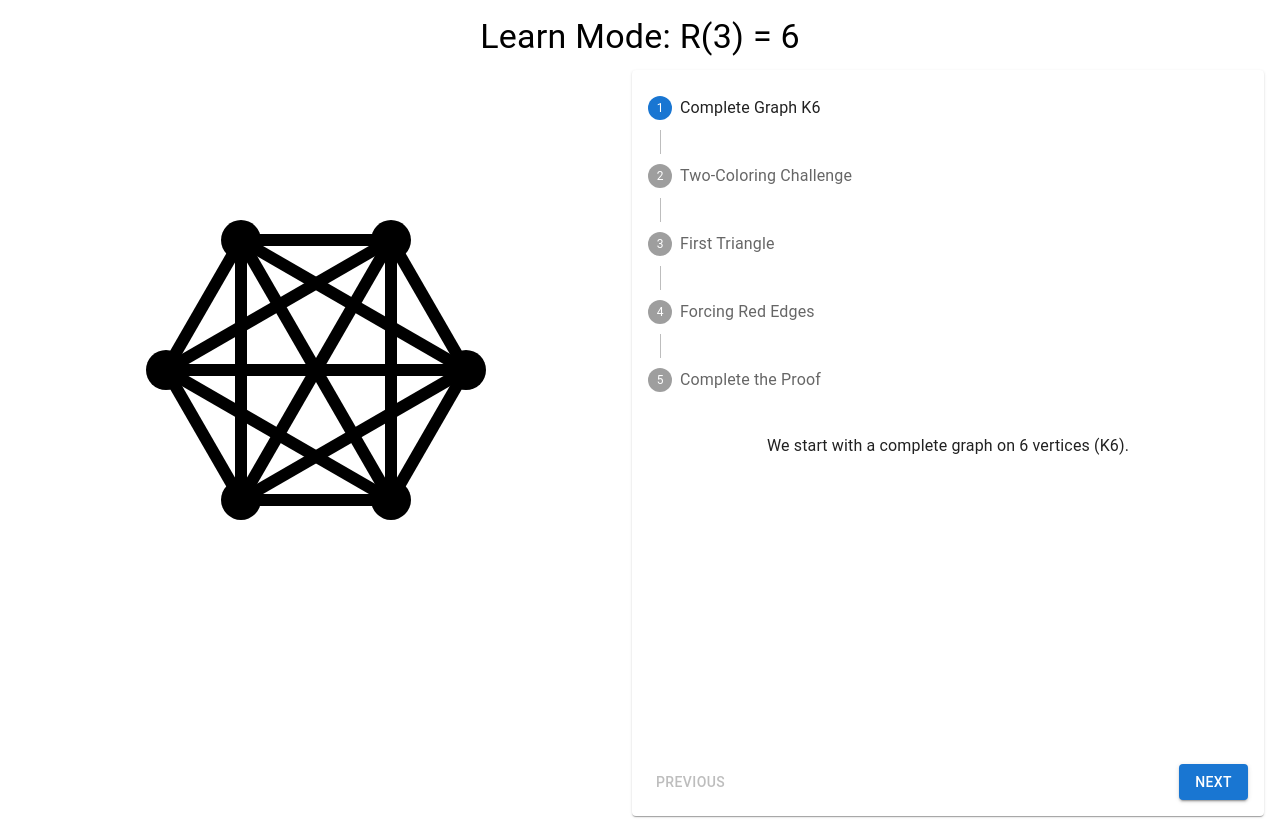
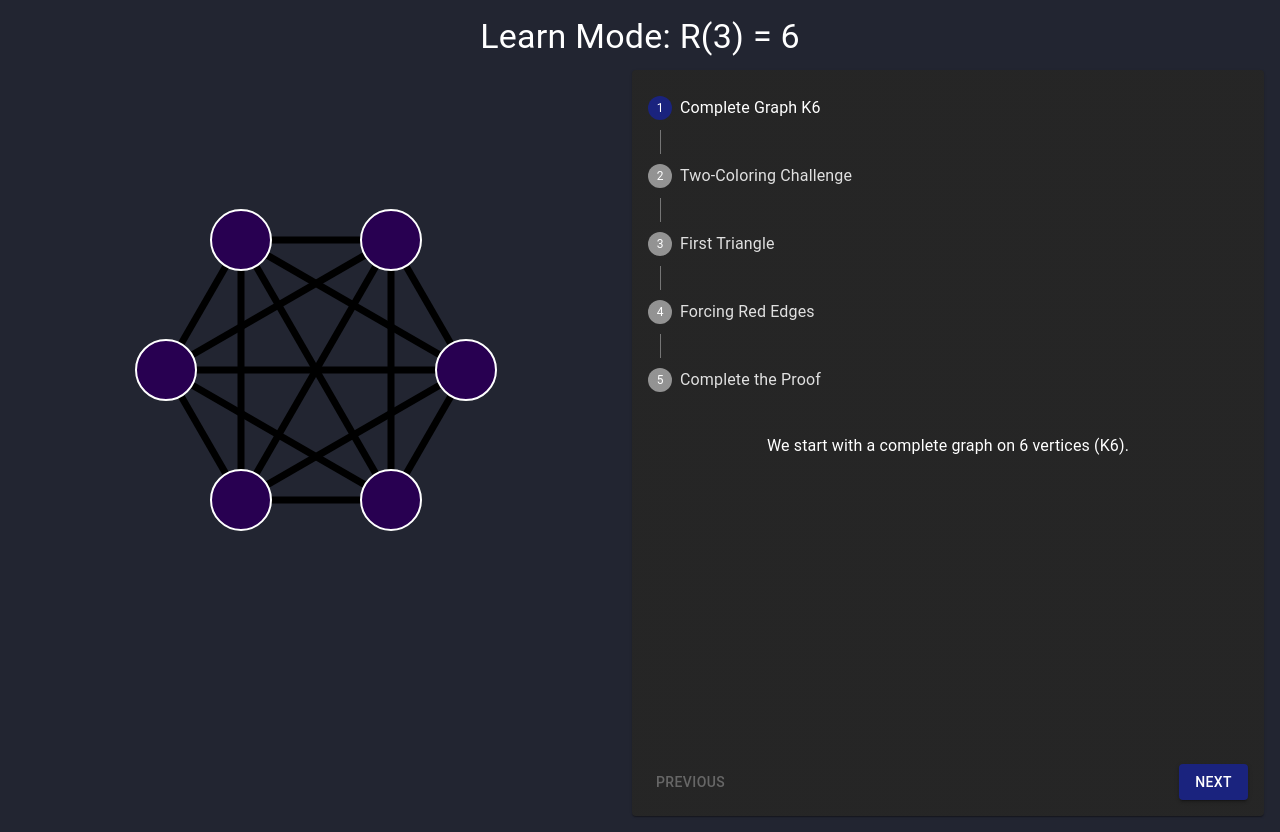
Before and after one commit to Ryanoonan/Ramsey-Tutor, a React (Create React App) app: page /learn in a window 1280 px wide. Built offline with nearby package versions, Linux system fonts and the light colour scheme.

Commit message:
working colors

```diff
--- a/public/index.html
+++ b/public/index.html
@@ -1,14 +1,12 @@
 <!DOCTYPE html>
 <html lang="en">
+
 <head>
   <meta charset="utf-8" />
   <link rel="icon" href="%PUBLIC_URL%/favicon.ico" />
   <meta name="viewport" content="width=device-width, initial-scale=1" />
-    <meta name="theme-color" content="#000000" />
-    <meta
-      name="description"
-      content="Web site created using create-react-app"
-    />
+  <meta name="theme-color" content="#1a237e" />
+  <meta name="description" content="Web site created using create-react-app" />
   <link rel="apple-touch-icon" href="%PUBLIC_URL%/logo192.png" />
   <!--
       manifest.json provides metadata used when your web app is installed on a
@@ -26,6 +24,7 @@
     -->
   <title>React App</title>
 </head>
+
 <body>
   <noscript>You need to enable JavaScript to run this app.</noscript>
   <div id="root"></div>
@@ -40,4 +39,5 @@
       To create a production bundle, use `npm run build` or `yarn build`.
     -->
 </body>
+
 </html>
--- a/src/App.css
+++ b/src/App.css
@@ -1,5 +1,7 @@
 .App {
   text-align: center;
+  min-height: 100vh;
+  background-color: var(--color-background);
 }
 
 .App-logo {
@@ -14,24 +16,25 @@
 }
 
 .App-header {
-  background-color: #282c34;
+  background-color: var(--color-background);
   min-height: 100vh;
   display: flex;
   flex-direction: column;
   align-items: center;
   justify-content: center;
   font-size: calc(10px + 2vmin);
-  color: white;
+  color: var(--color-text-primary);
 }
 
 .App-link {
-  color: #61dafb;
+  color: var(--color-text-primary);
 }
 
 @keyframes App-logo-spin {
   from {
     transform: rotate(0deg);
   }
+
   to {
     transform: rotate(360deg);
   }
--- a/src/App.js
+++ b/src/App.js
@@ -7,13 +7,22 @@ import './App.css';
 
 const theme = createTheme({
   palette: {
+    mode: 'dark',
     primary: {
-      main: '#1976d2',
+      main: '#1a237e', // Same as --color-node-fill
     },
     secondary: {
-      main: '#dc004e',
+      main: '#ffffff', // Same as --color-edge-default
     },
-  },
+    background: {
+      default: '#1a1a1a', // Same as --color-background
+      paper: '#1a1a1a', // Same as --color-paper
+    },
+    text: {
+      primary: '#ffffff', // Same as --color-text-primary
+      secondary: '#e0e0e0', // Same as --color-text-secondary
+    }
+  }
 });
 
 function App() {
--- a/src/components/LandingPage.js
+++ b/src/components/LandingPage.js
@@ -16,7 +16,9 @@ function LandingPage() {
             position: 'fixed',
             width: '100%',
             height: '100%',
-            overflow: 'hidden'
+            overflow: 'hidden',
+            backgroundColor: 'var(--color-background)',
+            color: 'var(--color-text-primary)'
         }}>
             <Particles
                 id="tsparticles"
@@ -28,12 +30,12 @@ function LandingPage() {
                     },
                     background: {
                         color: {
-                            value: "#ffffff",
+                            value: 'var(--color-paper)',
                         },
                     },
                     particles: {
                         color: {
-                            value: "#1976d2",
+                            value: 'var(--color-node-fill)',
                         },
                         move: {
                             enable: true,
@@ -61,7 +63,7 @@ function LandingPage() {
                         links: {
                             enable: true,
                             distance: 150,
-                            color: "#1976d2",
+                            color: 'var(--color-edge-default)',
                             opacity: 0.4,
                             width: 1,
                         },
@@ -82,7 +84,8 @@ function LandingPage() {
                     top: '50%',
                     left: '50%',
                     transform: 'translate(-50%, -50%)',
-                    zIndex: 1
+                    zIndex: 1,
+                    color: 'var(--color-text-primary)'
                 }}
             >
                 <Box
--- a/src/components/learn/LearnMode.js
+++ b/src/components/learn/LearnMode.js
@@ -69,7 +69,7 @@ function LearnMode() {
                 newLinks.push({
                     source: i,
                     target: j,
-                    color: '#999',
+                    color: 'var(--color-edge-default)',
                 });
             }
         }
@@ -86,7 +86,7 @@ function LearnMode() {
                 (ep[0] === pair[0] && ep[1] === pair[1]) ||
                 (ep[0] === reversePair[0] && ep[1] === reversePair[1])
             )) {
-                return { ...link, color };
+                return { ...link, color: `var(--color-edge-${color})` };
             }
             return link;
         }));
@@ -117,18 +117,29 @@ function LearnMode() {
     };
 
     return (
-        <Box sx={{ height: '100vh', display: 'flex', flexDirection: 'column', p: 2 }}>
+        <Box sx={{
+            height: '100vh',
+            display: 'flex',
+            flexDirection: 'column',
+            p: 2,
+            backgroundColor: 'var(--color-paper)'
+        }}>
             <Typography variant="h4" gutterBottom>
                 Learn Mode: R(3) = 6
             </Typography>
 
             <Box sx={{ flex: 1, display: 'flex', gap: 2 }}>
-                <Box id="learn-graph-container" sx={{ flex: 1, minHeight: '600px' }}>
+                <Box id="learn-graph-container" sx={{
+                    flex: 1,
+                    minHeight: '600px',
+                    backgroundColor: 'var(--color-paper)'
+                }}>
                     <Graph
                         nodes={nodes}
                         links={links}
                         width={dimensions.width}
                         height={dimensions.height}
+                        linkColor="var(--color-edge-default)"
                     />
                 </Box>
 
--- a/src/components/sandbox/SandboxMode.js
+++ b/src/components/sandbox/SandboxMode.js
@@ -47,7 +47,7 @@ function SandboxMode() {
             const newLink = {
                 source: selectedNodes[0].id,
                 target: node.id,
-                color: '#999'
+                color: 'var(--color-edge-default)'
             };
 
             saveState();
@@ -64,7 +64,7 @@ function SandboxMode() {
             if (l === link) {
                 return {
                     ...l,
-                    color: l.color === 'red' ? 'blue' : 'red'
+                    color: l.color === 'var(--color-edge-red)' ? 'var(--color-edge-blue)' : 'var(--color-edge-red)'
                 };
             }
             return l;
@@ -94,7 +94,7 @@ function SandboxMode() {
 
     return (
         <Box sx={{ height: '100vh', display: 'flex', flexDirection: 'column' }}>
-            <AppBar position="static">
+            <AppBar position="static" sx={{ bgcolor: 'var(--color-paper)' }}>
                 <Toolbar>
                     <Typography variant="h6" component="div" sx={{ flexGrow: 1 }}>
                         Sandbox Mode
@@ -115,7 +115,8 @@ function SandboxMode() {
                 sx={{
                     flexGrow: 1,
                     position: 'relative',
-                    cursor: 'pointer'
+                    cursor: 'pointer',
+                    backgroundColor: 'var(--color-background)', // Changed from --color-paper
                 }}
             >
                 <Graph
@@ -126,6 +127,7 @@ function SandboxMode() {
                     onBackgroundClick={addNode}
                     width={dimensions.width}
                     height={dimensions.height}
+                    linkColor="var(--color-edge-default)"
                 />
             </Box>
         </Box>
--- a/src/components/shared/Graph.js
+++ b/src/components/shared/Graph.js
@@ -1,16 +1,20 @@
 import { useRef, useEffect, useCallback } from 'react';
 
-const Graph = ({ nodes, links, onNodeClick, onLinkClick, onBackgroundClick, width = 800, height = 600, nodeRadius = 20, lineWidth = 12, linkColor = 'black' }) => {
+const Graph = ({ nodes, links, onNodeClick, onLinkClick, onBackgroundClick, width = 800, height = 600, nodeRadius = 30, lineWidth = 7, linkColor = 'var(--color-edge-default)' }) => {
     const canvasRef = useRef();
 
     // Draw everything on each render
     useEffect(() => {
         if (!canvasRef.current) return;
         const ctx = canvasRef.current.getContext('2d');
+        // Get the computed values of CSS variables
+        const nodeBorderColor = getComputedStyle(document.documentElement).getPropertyValue('--color-node-border').trim();
+        const nodeFillColor = getComputedStyle(document.documentElement).getPropertyValue('--color-node-fill').trim();
+
         ctx.clearRect(0, 0, width, height);
 
         // Draw links
-        ctx.strokeStyle = 'rgba(0, 0, 0, 1)';
+        ctx.strokeStyle = 'var(--color-edge-default)';
         links.forEach(link => {
             const source = typeof link.source === 'object' ? link.source : nodes.find(n => n.id === link.source);
             const target = typeof link.target === 'object' ? link.target : nodes.find(n => n.id === link.target);
@@ -19,7 +23,7 @@ const Graph = ({ nodes, links, onNodeClick, onLinkClick, onBackgroundClick, widt
             ctx.moveTo(source.x, source.y);
             ctx.lineTo(target.x, target.y);
             ctx.lineWidth = lineWidth;
-            ctx.strokeStyle = linkColor;
+            ctx.strokeStyle = link.color || linkColor;
             ctx.stroke();
         });
 
@@ -27,8 +31,11 @@ const Graph = ({ nodes, links, onNodeClick, onLinkClick, onBackgroundClick, widt
         nodes.forEach(node => {
             ctx.beginPath();
             ctx.arc(node.x, node.y, nodeRadius, 0, 2 * Math.PI);
-            ctx.fillStyle = 'black';
+            ctx.fillStyle = nodeFillColor;
             ctx.fill();
+            ctx.strokeStyle = nodeBorderColor;
+            ctx.lineWidth = 2;
+            ctx.stroke();
         });
     }, [nodes, links, width, height, nodeRadius, lineWidth, linkColor]);
 
@@ -77,7 +84,7 @@ const Graph = ({ nodes, links, onNodeClick, onLinkClick, onBackgroundClick, widt
                 ref={canvasRef}
                 width={width}
                 height={height}
-                style={{ backgroundColor: '#ffffff', cursor: 'pointer' }}
+                style={{ cursor: 'pointer' }}
                 onClick={handleCanvasClick}
             />
         </div>
--- a/src/index.css
+++ b/src/index.css
@@ -1,3 +1,22 @@
+:root {
+  /* Theme colors */
+  --color-background: #3d414c;
+  --color-paper: #222531;
+
+  /* Node colors */
+  --color-node-fill: #280051;
+  --color-node-border: #ffffff;
+
+  /* Edge colors */
+  --color-edge-default: #ffffff;
+  --color-edge-red: #3d0bc6;
+  --color-edge-blue: #0000ff;
+
+  /* Text colors */
+  --color-text-primary: #ffffff;
+  --color-text-secondary: #e0e0e0;
+}
+
 body {
   margin: 0;
   font-family: -apple-system, BlinkMacSystemFont, 'Segoe UI', 'Roboto', 'Oxygen',
@@ -5,6 +24,8 @@ body {
     sans-serif;
   -webkit-font-smoothing: antialiased;
   -moz-osx-font-smoothing: grayscale;
+  background-color: var(--color-background);
+  color: var(--color-text-primary);
 }
 
 code {
```
Also changed, not shown: src/config/colors.js (added, +54 -0 lines), public/manifest.json. Lines whose indentation alone changed are shown as unchanged.
